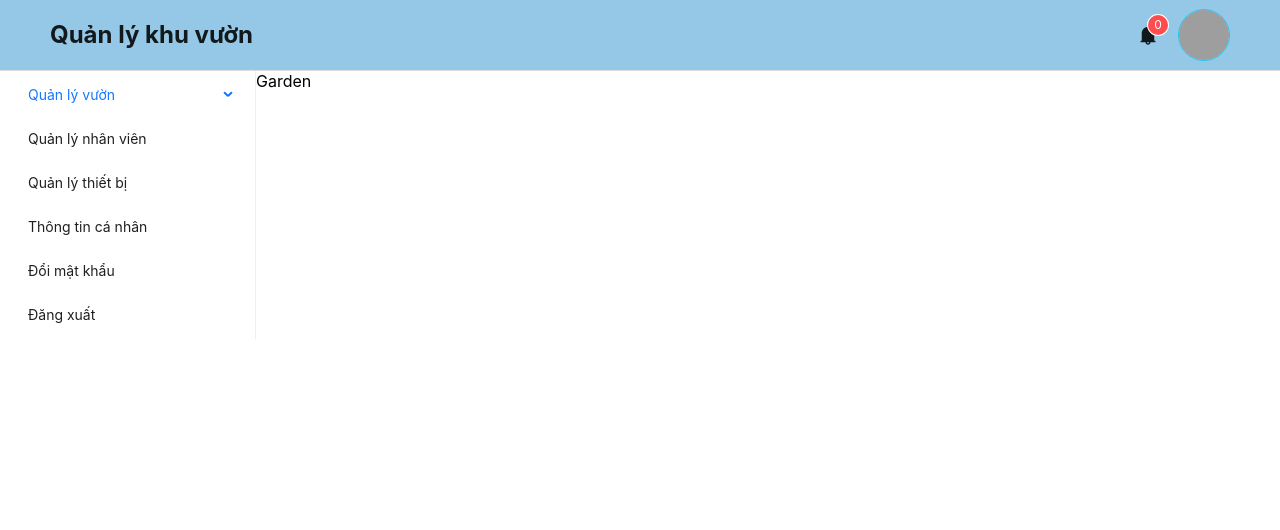
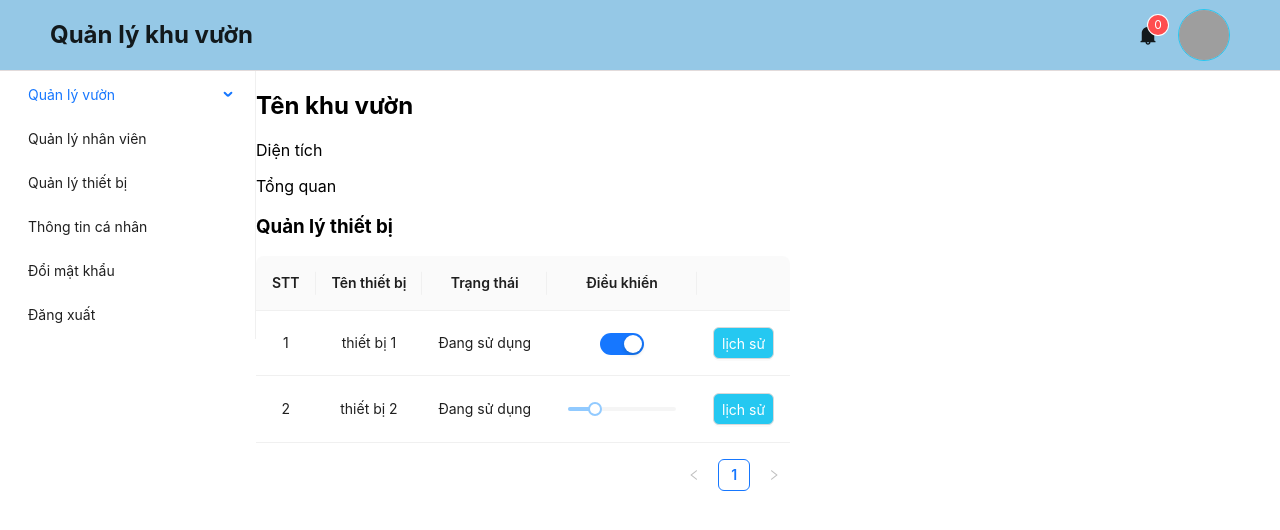
Before and after one commit to thaithuytb/datn, a React (Create React App) app in the folder web/: page /garden/1 in a window 1280 px wide. Shown: the top 530 px of the page. Built offline with nearby package versions, Linux system fonts and the light colour scheme; grey boxes are pictures that could not be loaded.

Commit message:
feature/message

```diff
--- a/web/src/App.tsx
+++ b/web/src/App.tsx
@@ -11,7 +11,9 @@ import AdminRoute from "./routes/adminRoute";
 import NotFound from "./components/NotFound";
 import Login from "./pages/Login";
 import Home from "./pages/Home";
-import AuthContextProvider from "./contexts/authContext";
+import AuthContextProvider from "./contexts/AuthContext";
+import MessageProvider from "./contexts/MessageContext";
+import History from "./pages/Garden/History";
 
 const App = () => {
   const location = useLocation();
@@ -19,16 +21,30 @@ const App = () => {
 
   return (
     <AuthContextProvider>
-      {url !== '/login' && <ProtectedRoute componentRedirect={HeaderLayout} />}
-      <div className={url !== '/login' ? 'app_content': "" }>
-        {url !== '/login' && <ProtectedRoute componentRedirect={SidebarLayout} />}
+      <MessageProvider>
+        {url !== "/login" && (
+          <ProtectedRoute componentRedirect={HeaderLayout} />
+        )}
+        <div className={url !== "/login" ? "app_content" : ""}>
+          <div className="app_contentSidebarLayout">
+            {url !== "/login" && (
+              <ProtectedRoute componentRedirect={SidebarLayout} />
+            )}
+          </div>
+          <div className="">
             <Routes>
-          <Route path="/" element={<Home/>} />
-          <Route path="/login" element={<Login />}/>
+              <Route path="/" element={<Home />} />
+              <Route path="/login" element={<Login />} />
+              <Route>
                 <Route
-            path="/garden/*"
+                  path="/garden/:gardenId"
                   element={<ProtectedRoute componentRedirect={Garden} />}
                 />
+                <Route
+                  path="/garden/:gardenId/:id"
+                  element={<ProtectedRoute componentRedirect={History} />}
+                />
+              </Route>
               <Route
                 path="/management-worker/*"
                 element={<AdminRoute componentRedirect={NotFound} />}
@@ -39,7 +55,9 @@ const App = () => {
               />
               <Route
                 path="/personal-information"
-            element={<ProtectedRoute componentRedirect={PersonalInformation} />}
+                element={
+                  <ProtectedRoute componentRedirect={PersonalInformation} />
+                }
               />
               <Route
                 path="/change-password"
@@ -51,6 +69,8 @@ const App = () => {
               />
             </Routes>
           </div>
+        </div>
+      </MessageProvider>
     </AuthContextProvider>
   );
 };
--- a/web/src/components/Logout/index.tsx
+++ b/web/src/components/Logout/index.tsx
@@ -1,5 +1,5 @@
 import { useContext } from "react";
-import { AuthContext } from "../../contexts/authContext";
+import { AuthContext } from "../../contexts/AuthContext";
 import { useNavigate } from "react-router-dom";
 
 export default function Logout() {
--- /dev/null
+++ b/web/src/components/Table/index.tsx
@@ -0,0 +1,118 @@
+import { Button, Slider, Switch, Table } from "antd";
+import type { ColumnsType } from "antd/es/table";
+import { useState } from "react";
+import { useNavigate } from "react-router-dom";
+
+// const ControlSwitch = () => {
+//     const Checked = (checked: any) => {
+//         console.log(checked)
+//     }
+//     return <Switch defaultChecked onChange={Checked} />
+// }
+// const ControlSlider = () => {
+//     const [size, setSize] = useState(1);
+//     console.log(size)
+//     return <Slider value={size} onChange={(value) => setSize(value)} max={4} />
+// }
+
+interface MyDataType {
+  stt: number;
+  id: string;
+  name: string;
+  status: string;
+  control: any;
+}
+
+// const dataTable = {
+//     columns: [
+//         {
+//             title: 'STT',
+//             dataIndex: 'stt',
+//             key: 'stt',
+//             align: 'center',
+//         },
+//         {
+//             title: 'Tên thiết bị',
+//             dataIndex: 'name',
+//             key: 'name',
+//             align: 'center',
+//         },
+//         {
+//             title: 'Trạng thái',
+//             dataIndex: 'status',
+//             key: 'status',
+//             align: 'center',
+//         },
+//         {
+//             title: 'Điều khiển',
+//             dataIndex: 'control',
+//             key: 'control',
+//             align: 'center',
+//             width: 150,
+//         },
+//     ] as ColumnsType<MyDataType>,
+//     data: [
+//         {
+//             stt: 1,
+//             id: '1',
+//             name: 'thiết bị 1',
+//             status: 'Đang sử dụng',
+//             control: <ControlSwitch />
+//         },
+//         {
+//             stt: 2,
+//             id: '2',
+//             name: 'thiết bị 2',
+//             status: 'Đang sử dụng',
+//             control: <ControlSlider />
+//         },
+//     ] as MyDataType[],
+// };
+
+const TableComponent = (props: any) => {
+  const { click, text, dataTable } = props;
+  // const click = true;
+  // const text = 'Chi tiết';
+  const navigate = useNavigate();
+  const dataSource = [...dataTable.data];
+
+  const handleNavigate = (id: string) => {
+    navigate(`${id}`);
+  };
+
+  let defaultColumns: ColumnsType<MyDataType>;
+
+  if (click) {
+    defaultColumns = [
+      ...dataTable.columns,
+      {
+        title: "",
+        dataIndex: "",
+        render: (record: MyDataType) =>
+          dataSource.length > 0 ? (
+            <Button
+              style={{
+                backgroundColor: "#25c8f1",
+                color: "white",
+                padding: "0px 8px",
+              }}
+              onClick={() => handleNavigate(record.id)}
+            >
+              {text}
+            </Button>
+          ) : null,
+        width: 50,
+      },
+    ];
+  } else {
+    defaultColumns = dataTable.columns;
+  }
+
+  return (
+    <div>
+      <Table dataSource={dataSource} columns={defaultColumns} />
+    </div>
+  );
+};
+
+export default TableComponent;
--- a/web/src/contexts/authContext.tsx
+++ b/web/src/contexts/AuthContext.tsx
@@ -10,39 +10,41 @@ interface PropsAuthContext {
 const authInformationDefault: IAuthInformation = {
   isAuthenticated: false,
   user: null,
-  token: null
+  token: null,
 };
 
 interface IAuthInformation {
-  isAuthenticated: boolean,
-  user: any | null, //User | null,
+  isAuthenticated: boolean;
+  user: any | null; //TODO: User | null,
   token: string | null;
 }
 
 interface IAuthContext {
   authInformation: IAuthInformation;
-  login: (dto: IInformationUserLogin) => void
-  logout: () => void
+  login: (dto: IInformationUserLogin) => void;
+  logout: () => void;
 }
 
-export const AuthContext = createContext<IAuthContext | undefined>(undefined)
+export const AuthContext = createContext<IAuthContext | undefined>(undefined);
 
 const AuthContextProvider: React.FC<PropsAuthContext> = ({ children }) => {
-  const [authInformation, setAuthInformation] = useState<IAuthInformation>(authInformationDefault);
+  const [authInformation, setAuthInformation] = useState<IAuthInformation>(
+    authInformationDefault
+  );
 
-  async function autoLogin() {
+  const autoLogin = async () => {
     if (localStorage.getItem(LOCAL_STORAGE_TOKEN)) {
-      const authApi = AuthApi.registerAuthApi()
+      const authApi = AuthApi.registerAuthApi();
       try {
         const res = await authApi.autoLogin();
         if (res.success) {
-          const { user, token } = res.data
+          const { user, token } = res.data;
           setAuthInformation({
             ...authInformation,
             user,
             token,
             isAuthenticated: true,
-          })
+          });
         }
       } catch (error: any) {
         localStorage.removeItem(LOCAL_STORAGE_TOKEN);
@@ -50,48 +52,47 @@ const AuthContextProvider: React.FC<PropsAuthContext> = ({ children }) => {
     }
   };
 
-  async function login(dto: IInformationUserLogin){
-    const authApi = AuthApi.registerAuthApi()
+  const login = async (dto: IInformationUserLogin) => {
+    const authApi = AuthApi.registerAuthApi();
     try {
       const res = await authApi.login(dto);
       if (res.success) {
-        const { user, token } = res.data
+        const { user, token } = res.data;
         localStorage.setItem(LOCAL_STORAGE_TOKEN, token);
         setAuthInformation({
           ...authInformation,
           user,
           token,
           isAuthenticated: true,
-        })
+        });
       }
     } catch (error: any) {
       throw error;
     }
   };
 
-  async function logout() {
+  const logout = () => {
     localStorage.removeItem(LOCAL_STORAGE_TOKEN);
     setAuthInformation({
       ...authInformation,
       isAuthenticated: false,
       user: null,
-      token: null
+      token: null,
     });
   };
 
   useEffect(() => {
     autoLogin();
+    // eslint-disable-next-line react-hooks/exhaustive-deps
   }, []);
 
   const data = {
     authInformation,
     login,
-    logout
+    logout,
   };
 
-  return (
-    <AuthContext.Provider value={data}>{children}</AuthContext.Provider>
-  );
+  return <AuthContext.Provider value={data}>{children}</AuthContext.Provider>;
 };
 
 export default AuthContextProvider;
--- /dev/null
+++ b/web/src/contexts/MessageContext.tsx
@@ -0,0 +1,58 @@
+import { createContext, ReactNode } from "react";
+import { message } from "antd";
+
+interface PropsMessageContext {
+  children: ReactNode;
+}
+
+interface IMessageContext {
+  success: any;
+  error: any;
+  warning: any;
+}
+
+export const MessageContext = createContext<IMessageContext | undefined>(
+  undefined
+);
+
+const MessageProvider: React.FC<PropsMessageContext> = ({ children }) => {
+  const [messageApi, contextHolder] = message.useMessage();
+
+  const success = (message: string) => {
+    messageApi.open({
+      type: "success",
+      content: message || "success !!!",
+      duration: 2,
+    });
+  };
+
+  const error = (message: string) => {
+    console.log("aaaaaaaaaaaaaaaaaaaaaaa");
+    messageApi.open({
+      type: "error",
+      content: message,
+      duration: 4,
+    });
+  };
+
+  const warning = (message?: string) => {
+    messageApi.open({
+      type: "warning",
+      content: message || "warning !!!",
+      duration: 3,
+    });
+  };
+  const data = {
+    success,
+    warning,
+    error,
+  };
+
+  return (
+    <>
+      {contextHolder}
+      <MessageContext.Provider value={data}>{children}</MessageContext.Provider>
+    </>
+  );
+};
+export default MessageProvider;
--- /dev/null
+++ b/web/src/pages/Garden/History.tsx
@@ -0,0 +1,26 @@
+import { Image } from "antd";
+import { useParams } from "react-router-dom";
+
+export default function History() {
+    const { id } = useParams()
+    console.log(id)
+    return (
+        <div>
+            <div className='info_DeviceDetail'>
+                <Image
+                    width={200}
+                    src="https://thietbibenthanh.com/uploads/images/2019/08/1566981169-single_pcat23-bientan1.jpg"
+                />
+                <div>
+                    <p>tên</p>
+                    <p>trạng thái hiện tại</p>
+                    <p><button>click</button></p>
+                </div>
+            </div>
+            <div className='history_DeviceDetail'>
+                <p>Lịch sử</p>
+
+            </div>
+        </div>
+    )
+}
--- a/web/src/pages/Garden/index.tsx
+++ b/web/src/pages/Garden/index.tsx
@@ -1,3 +1,84 @@
+import { useParams } from "react-router-dom";
+import TableComponent from "../../components/Table";
+import { ColumnsType } from "antd/es/table";
+import { Slider, Switch } from "antd";
+import { useState } from "react";
+interface MyDataType {
+  stt: number;
+  id: string;
+  name: string;
+  status: string;
+  control: any;
+}
+const ControlSwitch = () => {
+  const Checked = (checked: any) => {
+    console.log(checked);
+  };
+  return <Switch defaultChecked onChange={Checked} />;
+};
+const ControlSlider = () => {
+  const [size, setSize] = useState(1);
+  return <Slider value={size} onChange={(value) => setSize(value)} max={4} />;
+};
+const dataTable = {
+  columns: [
+    {
+      title: "STT",
+      dataIndex: "stt",
+      key: "stt",
+      align: "center",
+    },
+    {
+      title: "Tên thiết bị",
+      dataIndex: "name",
+      key: "name",
+      align: "center",
+    },
+    {
+      title: "Trạng thái",
+      dataIndex: "status",
+      key: "status",
+      align: "center",
+    },
+    {
+      title: "Điều khiển",
+      dataIndex: "control",
+      key: "control",
+      align: "center",
+      width: 150,
+    },
+  ] as ColumnsType<MyDataType>,
+  data: [
+    {
+      stt: 1,
+      id: "1",
+      name: "thiết bị 1",
+      status: "Đang sử dụng",
+      control: <ControlSwitch />,
+    },
+    {
+      stt: 2,
+      id: "2",
+      name: "thiết bị 2",
+      status: "Đang sử dụng",
+      control: <ControlSlider />,
+    },
+  ] as MyDataType[],
+};
 export default function Garden() {
-  return <div>Garden</div>;
+  const { gardenId } = useParams();
+  console.log(gardenId);
+  return (
+    <div className="Garden">
+      <header>
+        <h2>Tên khu vườn</h2>
+        <p>Diện tích</p>
+        <p>Tổng quan</p>
+      </header>
+      <div className="GardenBody">
+        <h3>Quản lý thiết bị</h3>
+        <TableComponent click={true} text={"lịch sử"} dataTable={dataTable} />
+      </div>
+    </div>
+  );
 }
```
Also changed, not shown: web/src/pages/Home/index.tsx (+5 -3 lines), web/src/pages/Login/index.tsx (+42 -24 lines), web/src/pages/Sidebar/index.tsx (+5 -16 lines), web/src/App.css (line endings or trailing spaces). Lines whose indentation alone changed are shown as unchanged.
